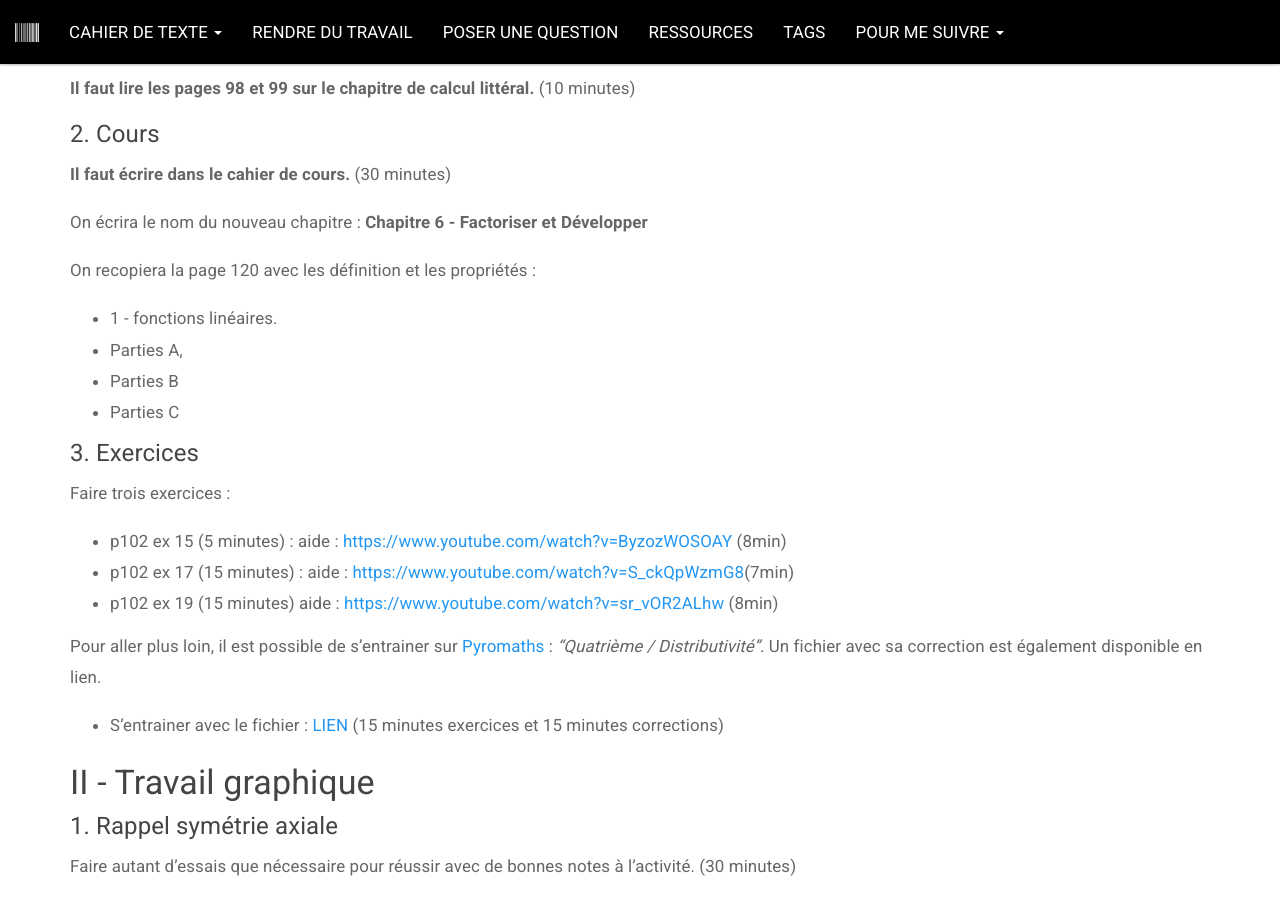
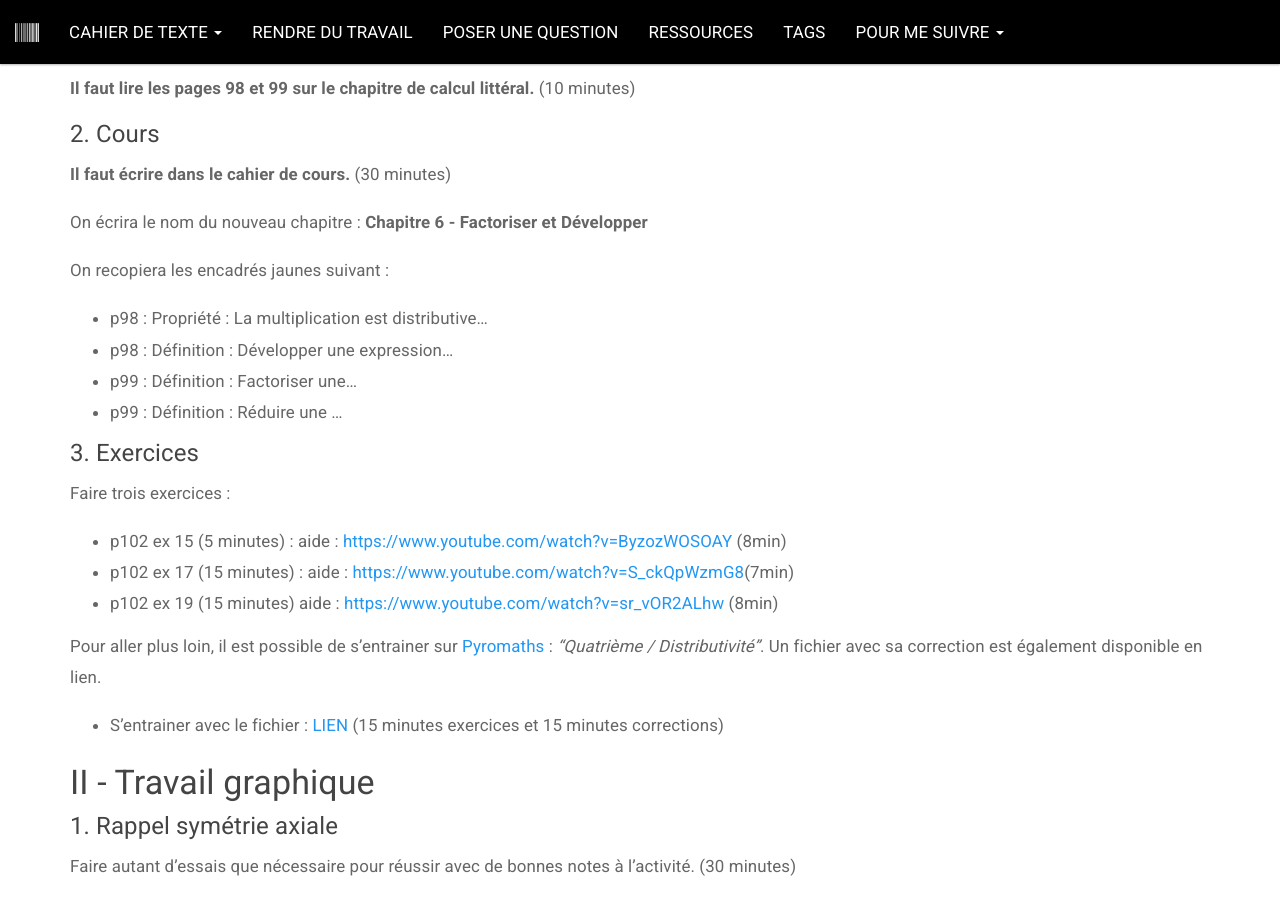
Before and after one commit to homeostasie/holomoprhe.fr, a Jekyll site: the page built from _posts/2020-03-18-S1-4eme-16mars-22mars.md, in a window 1280 px wide and 900 px high, scrolled down 409 px. Built offline with Jekyll 4.4.1, drawn with Linux system fonts in a browser that asks for light colours; comment, search, counter and statistics services are not loaded.

Commit message:
correction écriture 4è.

```diff
--- a/_posts/2020-03-18-S1-4eme-16mars-22mars.md
+++ b/_posts/2020-03-18-S1-4eme-16mars-22mars.md
@@ -21,12 +21,12 @@ tags: [4eme]
 
 On écrira le nom du nouveau chapitre : **Chapitre 6 - Factoriser et Développer**
 
-On recopiera la page 120 avec les définition et les propriétés :
+On recopiera les encadrés jaunes suivant :
 
-* 1 - fonctions linéaires.
-* Parties A,
-* Parties B
-* Parties C
+* p98 : Propriété : La multiplication est distributive...
+* p98 : Définition : Développer une expression...
+* p99 : Définition : Factoriser une...
+* p99 : Définition : Réduire une ...
 
 <!--more-->
 #### 3. Exercices
```
